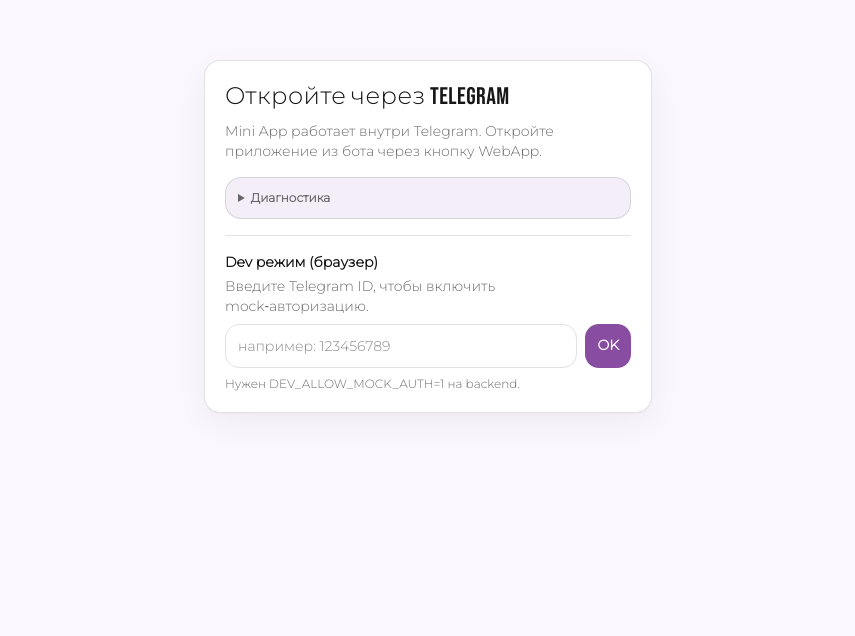
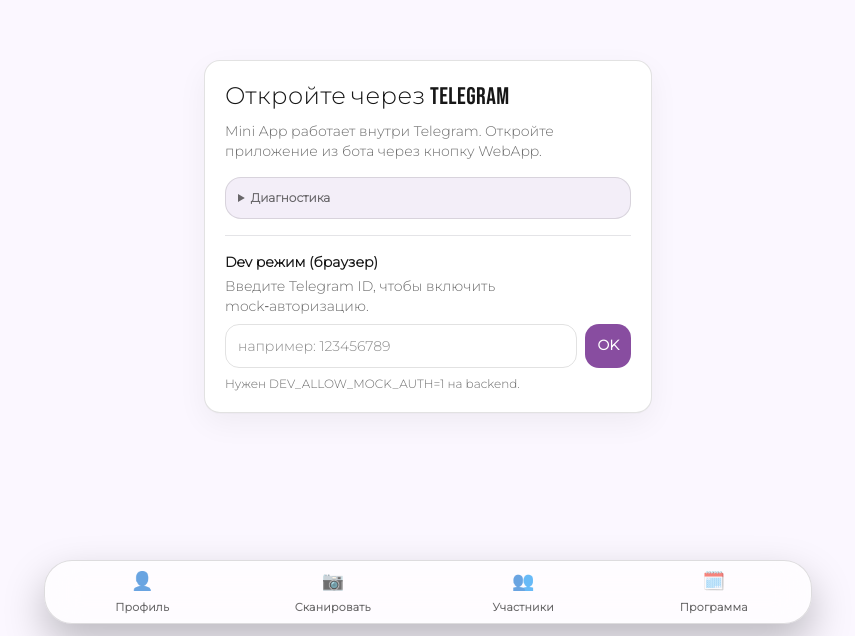
Before and after one commit to laninOV/PopovaEvents, a Next.js app: page / in a window 1280 px wide. Shown: the part 164-800 px from the top of the page, without its empty margins (212-1067 px from the left). Built offline with nearby package versions, Linux system fonts and the light colour scheme; no server answers.

Commit message:
Initial commit

```diff
--- a/src/app/globals.css
+++ b/src/app/globals.css
@@ -141,3 +141,48 @@
     outline: none;
   }
 }
+
+.nav-dock {
+  border-radius: 28px;
+  border: 1px solid color-mix(in srgb, var(--foreground) 14%, transparent);
+  background: color-mix(in srgb, var(--card) 65%, transparent);
+  backdrop-filter: blur(18px) saturate(160%);
+  box-shadow: 0 18px 40px rgba(0, 0, 0, 0.25), inset 0 1px 0 rgba(255, 255, 255, 0.16);
+}
+
+.nav-dock-item {
+  display: flex;
+  min-height: 54px;
+  flex-direction: column;
+  align-items: center;
+  justify-content: center;
+  gap: 4px;
+  border-radius: 22px;
+  color: color-mix(in srgb, var(--foreground) 65%, transparent);
+  transition: transform 120ms ease, background 160ms ease, color 160ms ease, box-shadow 160ms ease;
+}
+
+.nav-dock-item:hover {
+  background: color-mix(in srgb, var(--foreground) 6%, transparent);
+}
+
+.nav-dock-item-active {
+  background: linear-gradient(
+    160deg,
+    color-mix(in srgb, var(--primary) 70%, transparent),
+    color-mix(in srgb, var(--accent) 45%, transparent)
+  );
+  color: #f7f4ff;
+  box-shadow: inset 0 1px 0 rgba(255, 255, 255, 0.3), 0 8px 18px rgba(0, 0, 0, 0.28);
+  transform: translateY(-2px);
+}
+
+.nav-dock-icon {
+  font-size: 18px;
+}
+
+.nav-dock-label {
+  font-size: 11px;
+  font-weight: 600;
+  letter-spacing: 0.02em;
+}
--- a/src/components/BottomNav.tsx
+++ b/src/components/BottomNav.tsx
@@ -5,7 +5,8 @@
 import { useAppSettings } from "@/components/AppSettingsProvider";
 
 const items = [
-  { href: "/", key: "nav.home" as const, icon: "🏠" },
+  { href: "/profile", key: "nav.profile" as const, icon: "👤" },
+  { href: "/scan", key: "nav.scan" as const, icon: "📷" },
   { href: "/participants", key: "nav.participants" as const, icon: "👥" },
   { href: "/program", key: "nav.program" as const, icon: "🗓️" },
 ];
@@ -14,30 +15,27 @@
   const pathname = usePathname();
   const { t } = useAppSettings();
   return (
-    <nav className="fixed inset-x-0 bottom-0 border-t border-zinc-200 bg-white/95 backdrop-blur">
-      <ul className="mx-auto flex max-w-3xl items-stretch justify-between px-2 py-2">
+    <nav className="fixed inset-x-0 bottom-0 z-50 px-3 pb-[calc(12px+env(safe-area-inset-bottom))] pt-2">
+      <div className="nav-dock mx-auto max-w-3xl">
+        <ul className="grid grid-cols-4 gap-1 p-1">
           {items.map((item) => {
             const active = pathname === item.href;
             return (
-            <li key={item.href} className="flex-1">
+              <li key={item.href}>
                 <Link
                   href={item.href}
-                className={[
-                  "flex h-11 items-center justify-center rounded-xl text-xs font-semibold leading-tight transition-colors",
-                  active
-                    ? "bg-primary text-white"
-                    : "text-zinc-700 hover:bg-zinc-100",
-                ].join(" ")}
+                  className={["nav-dock-item", active ? "nav-dock-item-active" : ""].join(" ")}
                 >
-                <span className="flex items-center gap-2">
-                  <span aria-hidden>{item.icon}</span>
-                  <span>{t(item.key)}</span>
+                  <span className="nav-dock-icon" aria-hidden>
+                    {item.icon}
                   </span>
+                  <span className="nav-dock-label">{t(item.key)}</span>
                 </Link>
               </li>
             );
           })}
         </ul>
+      </div>
     </nav>
   );
 }
--- a/src/lib/i18n.ts
+++ b/src/lib/i18n.ts
@@ -1,7 +1,8 @@
 export type Lang = "ru" | "en";
 
 export type I18nKey =
-  | "nav.home"
+  | "nav.profile"
+  | "nav.scan"
   | "nav.participants"
   | "nav.program"
   | "home.title"
@@ -53,7 +54,8 @@
 
 const dict: Record<Lang, Record<I18nKey, string>> = {
   ru: {
-    "nav.home": "Главная",
+    "nav.profile": "Профиль",
+    "nav.scan": "Сканировать",
     "nav.participants": "Участники",
     "nav.program": "Программа",
 
@@ -111,7 +113,8 @@
     "gate.loading": "Загрузка…",
   },
   en: {
-    "nav.home": "Home",
+    "nav.profile": "Profile",
+    "nav.scan": "Scan",
     "nav.participants": "Participants",
     "nav.program": "Program",
 
```
Lines whose indentation alone changed are shown as unchanged.
